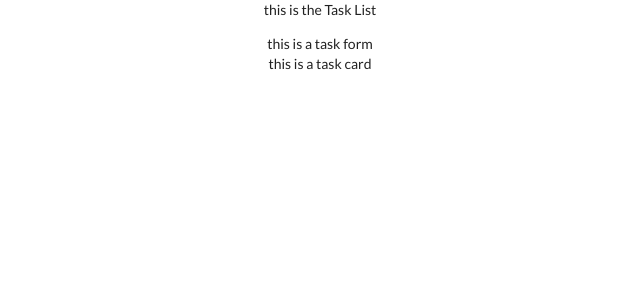
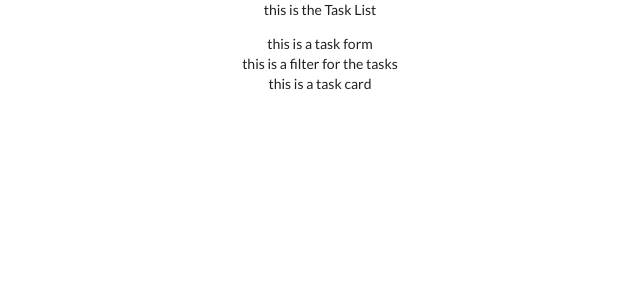
Before and after one commit to ndudar/todo, a React (Create React App) app: page / in a window 1280 px wide. Shown: the top 300 px of the page, without its empty margins (320-960 px from the left). Built offline with nearby package versions, Linux system fonts and the light colour scheme.

Commit message:
TaskFilter component shell

```diff
--- /dev/null
+++ b/src/components/TaskFilter.js
@@ -0,0 +1,9 @@
+function TaskFilter() {
+  return (
+    <div>
+      <p>this is a filter for the tasks</p>
+    </div>
+  );
+}
+
+export default TaskFilter;
--- a/src/components/TaskList.js
+++ b/src/components/TaskList.js
@@ -1,11 +1,13 @@
 import TaskCard from "./TaskCard";
 import TaskForm from "./TaskForm";
+import TaskFilter from "./TaskFilter";
 
 function TaskList() {
   return (
     <div>
       <p>this is the Task List</p>
       <TaskForm />
+      <TaskFilter />
       <TaskCard />
     </div>
   );
```
